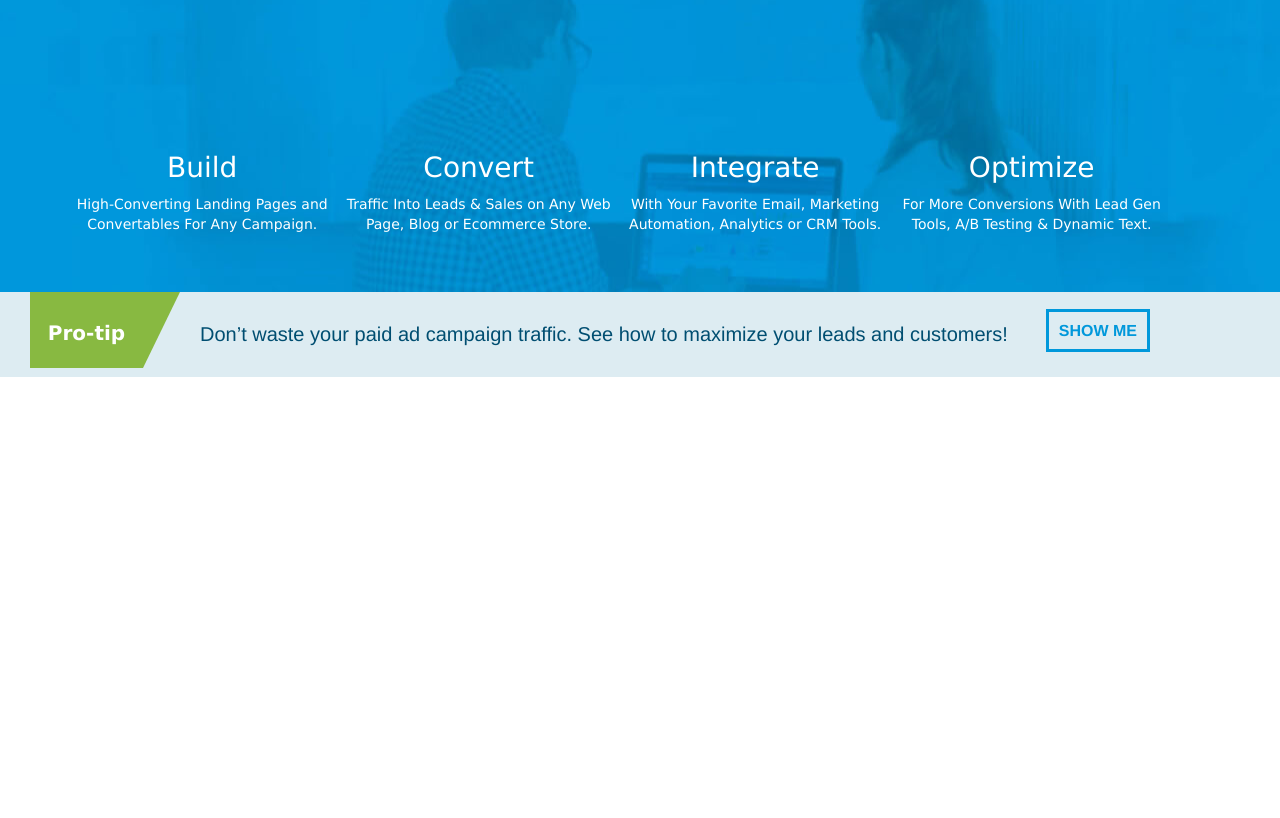
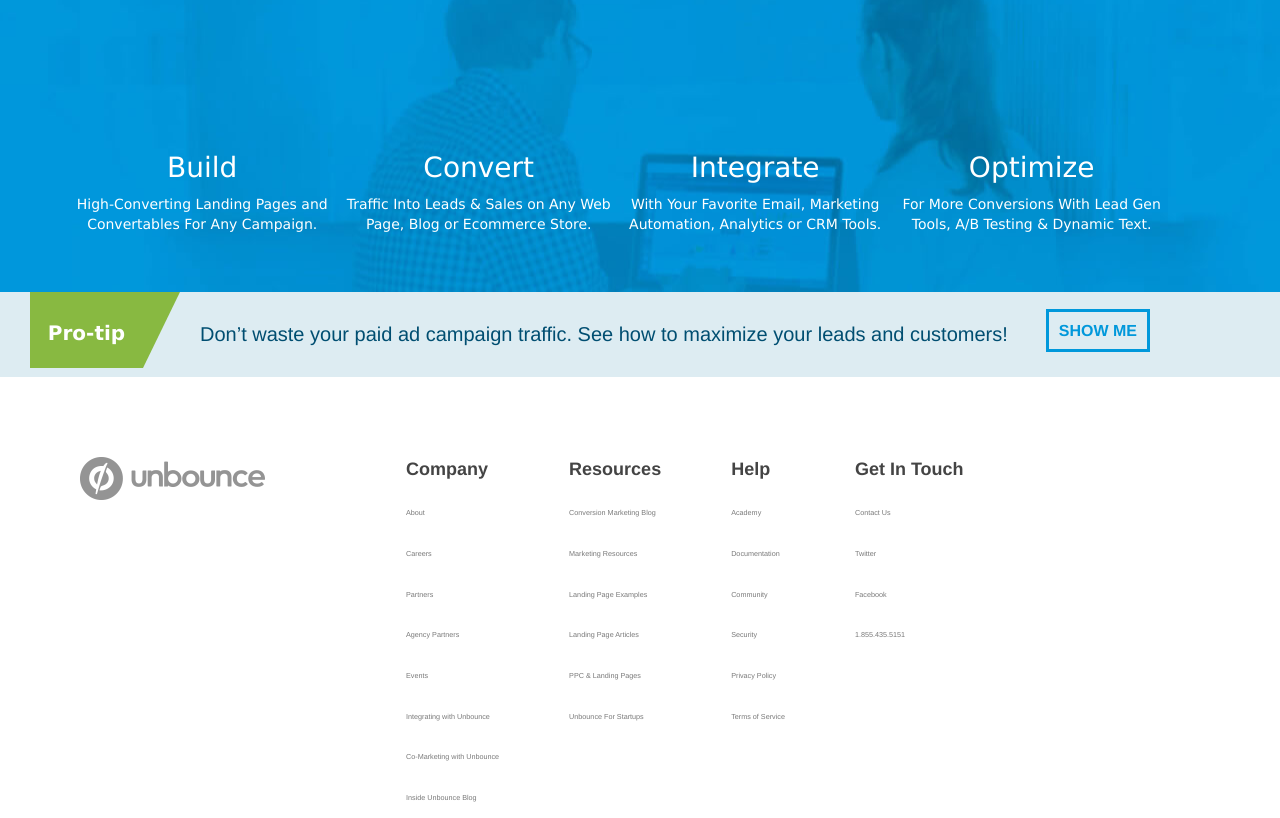
Before and after one commit to YenKun/TiniBuild, a plain HTML site: page html/features.html in a window 1280 px wide. Shown: the part 164-982 px from the top of the page. Before the commit the page ends 800 px from the top, so only its background shows below. Drawn offline with nearby package versions, Linux system fonts and the light colour scheme; no server answers.

Commit message:
201708091628

```diff
--- a/html/features.html
+++ b/html/features.html
@@ -2,14 +2,15 @@
 <html>
   <head>
     <meta charset="utf-8">
+    <meta name="viewpoint"content="width=device-width,initial scale=1,maximum-scale=1.0,user-scale=no">
     <link rel="stylesheet" href="../css/normalize.css">
     <link rel="stylesheet" href="../css/navbar.css">
     <link rel="stylesheet" href="../css/feature-container.css">
+    <link rel="stylesheet" href="../css/footer.css">
     <link rel="stylesheet" href="https://maxcdn.bootstrapcdn.com/bootstrap/3.3.7/css/bootstrap.min.css">
-    <link rel='stylesheet prefetch' href='https://cdnjs.cloudflare.com/ajax/libs/twitter-bootstrap/2.3.1/css/bootstrap.min.css'>
     <title>Mobile Responsive Landing Page Builder &amp; Website Overlay Creator</title>
-    <script src="../js/jquery-3.2.1.min.js"></script>
-    <script src='https://cdnjs.cloudflare.com/ajax/libs/twitter-bootstrap/2.3.1/js/bootstrap.min.js'></script>
+    <script src="https://ajax.googleapis.com/ajax/libs/jquery/3.2.1/jquery.min.js"></script>
+    <script src="https://maxcdn.bootstrapcdn.com/bootstrap/3.3.7/js/bootstrap.min.js"></script>
   </head>
   <body>
     <div class="navbar-header">
@@ -57,5 +58,46 @@
         <a class="btn-show" href="#">SHOW ME</a>
       </div>
     </div>
+    <div class="footer">
+      <div>
+        <div class="footer-icon"><img src="../image/unbounce-footer-icon.png"></div>
+        <ul>
+          Company
+          <li><a href="#">About</a></li>
+          <li><a href="#">Careers</a></li>
+          <li><a href="#">Partners</a></li>
+          <li><a href="#">Agency Partners</a></li>
+          <li><a href="#">Events</a></li>
+          <li><a href="#">Integrating with Unbounce</a></li>
+          <li><a href="#">Co-Marketing with Unbounce</a></li>
+          <li><a href="#">Inside Unbounce Blog</a></li>
+        </ul>
+        <ul>
+          Resources
+          <li><a href="#">Conversion Marketing Blog</a></li>
+          <li><a href="#">Marketing Resources</a></li>
+          <li><a href="#">Landing Page Examples</a></li>
+          <li><a href="#">Landing Page Articles</a></li>
+          <li><a href="#">PPC &#038; Landing Pages</a></li>
+          <li><a href="#">Unbounce For Startups</a></li>
+        </ul>
+        <ul>
+          Help
+          <li><a href="#">Academy</a></li>
+          <li><a href="#">Documentation</a></li>
+          <li><a href="#">Community</a></li>
+          <li><a href="#">Security</a></li>
+          <li><a href="#">Privacy Policy</a></li>
+          <li><a href="#">Terms of Service</a></li>
+        </ul>
+        <ul>
+          Get In Touch
+          <li><a href="#">Contact Us</a></li>
+          <li><a href="#">Twitter</a></li>
+          <li><a href="#">Facebook</a></li>
+          <li><a href="#">1.855.435.5151</a></li>
+        </ul>
+      </div>
+    </div>
   </body>
 </html>
```
